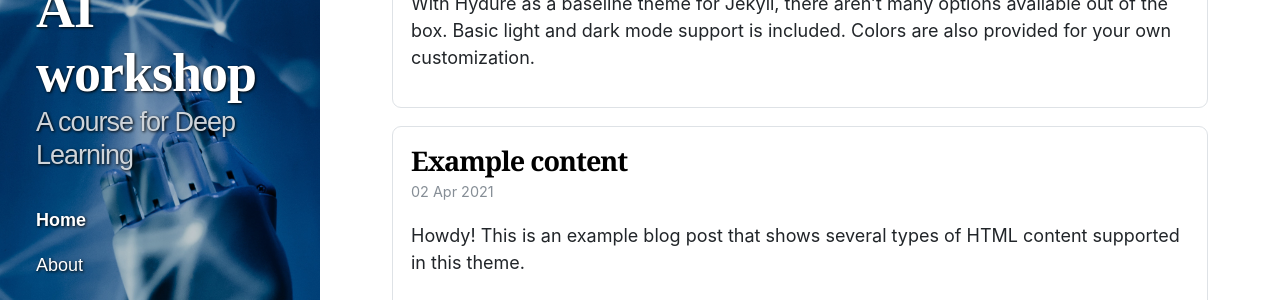
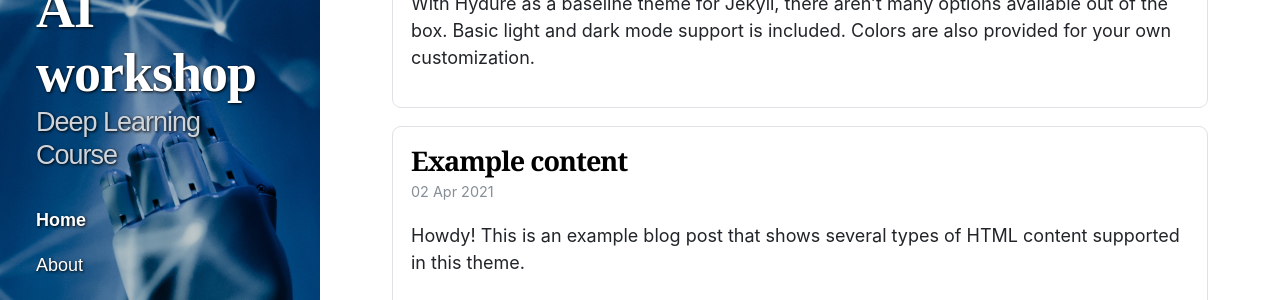
Before and after one commit to zivong/jekyll-theme-hydure, a Jekyll site: the page built from index.html, in a window 1280 px wide. Shown: the part 384-684 px from the top of the page. Built offline with Jekyll 4.4.1, drawn with Linux system fonts in a browser that asks for light colours; nearby versions of some CDN libraries; the list of posts is cut into pages by our own code.

Commit message:
Update _config.yml

```diff
--- a/_config.yml
+++ b/_config.yml
@@ -1,5 +1,5 @@
 title: AI workshop
-tagline: A course for Deep Learning
+tagline: Deep Learning Course
 
 author:
   name: Richard Kuo
```
